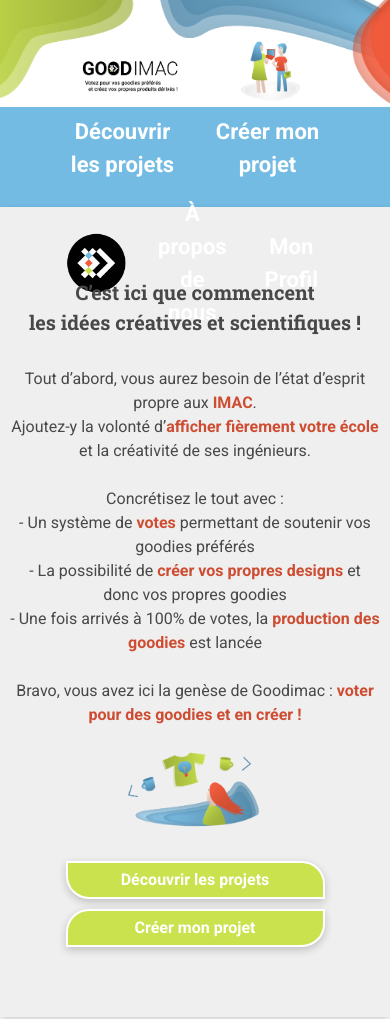
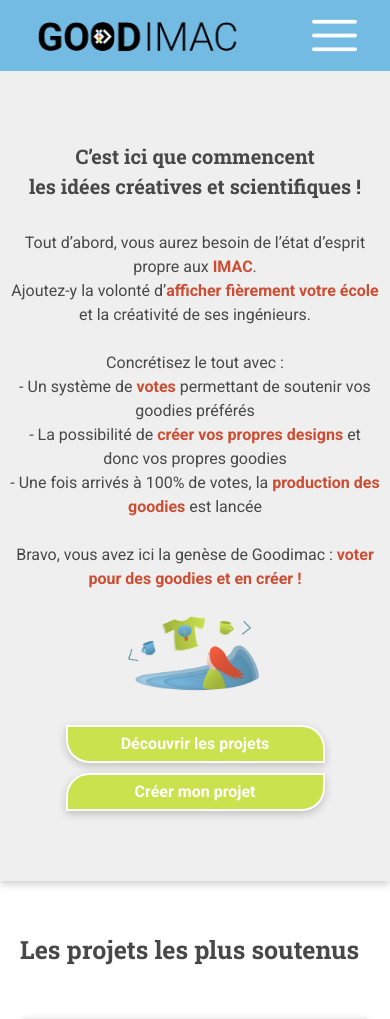
Before and after one commit to Qlexisq/projetWebS2, a PHP site: page /index.php in a window 390 px wide. Shown: the top 1019 px of the page. Run offline with PHP 8.4, Linux system fonts and the light colour scheme.

Commit message:
responsive menu

```diff
--- a/css/style.css
+++ b/css/style.css
@@ -35,8 +35,20 @@
 	color:white;
 }
 
-.myNav img{
+.myNav .logoNav{
 	height:60px;
+}
+
+.logoMobile{
+	height: 55px;
+}
+
+.menuIcon{
+	height: 100%;
+}
+
+.navbar-toggler{
+	font-size: 30px;
 }
 
 /* all pages */
@@ -627,6 +639,13 @@
 
 /* Responsive */
 @media (max-width: 768px) {
+	/* menu */
+	.myNav{
+		padding-left: 20px;
+		padding-right: 20px;
+		height: auto;
+	}
+
 	/* index */
 	.indexBg{
 		padding-right: 10px;
--- a/php/menu.php
+++ b/php/menu.php
@@ -1,14 +1,20 @@
 <?php
 function generate_header(){
 	$html = <<<HTML
-	<img class="w-100" src="./img/banner.png"/>
+	<img class="w-100 d-none d-md-block" src="./img/banner.png"/>
 
-	<nav class="nav nav-justified justify-content-betweenq d-flex align-items-center myNav">
-		<a class="nav-item nav-link" href="./projects-gallery.php">Découvrir les projets</a>
-		<a class="nav-item nav-link" href="./project-creation.php">Créer mon projet</a>
-		<a class="nav-link" href="./index.php"><img src="./img/logo_noir_court_goodimac.png"/></a>
-		<a class="nav-item nav-link" href="./about-us.php">À propos de nous</a>
-		<a class="nav-item nav-link" href="./profile.php">Mon Profil</a>
+	<nav class="nav navbar navbar-expand-md nav-justified justify-content-betweenq d-flex align-items-center myNav">
+	<a class="d-md-none" href="./index.php"><img class="logoMobile" src="./img/logo_noir_long.png"/></a>
+	<button class="navbar-toggler" type="button" data-toggle="collapse" data-target="#navbarToggler" aria-controls="navbarToggler" aria-expanded="false" aria-label="Toggle navigation">
+	<span class="navbar-toggler-icon"><img class="menuIcon" src="./img/menu.png"/></span>
+	</button>
+	<div class="collapse navbar-collapse" id="navbarToggler">
+	<a class="nav-item nav-link" href="./projects-gallery.php">Découvrir les projets</a>
+	<a class="nav-item nav-link" href="./project-creation.php">Créer mon projet</a>
+	<a class="nav-link d-none d-md-block" href="./index.php"><img class="logoNav" src="./img/logo_noir_court_goodimac.png"/></a>
+	<a class="nav-item nav-link" href="./about-us.php">À propos de nous</a>
+	<a class="nav-item nav-link" href="./profile.php">Mon Profil</a>
+	</div>
 	</nav>
 
 HTML;
```
Also changed, not shown: img/logo_noir_long.png (added), img/menu.png (added).
